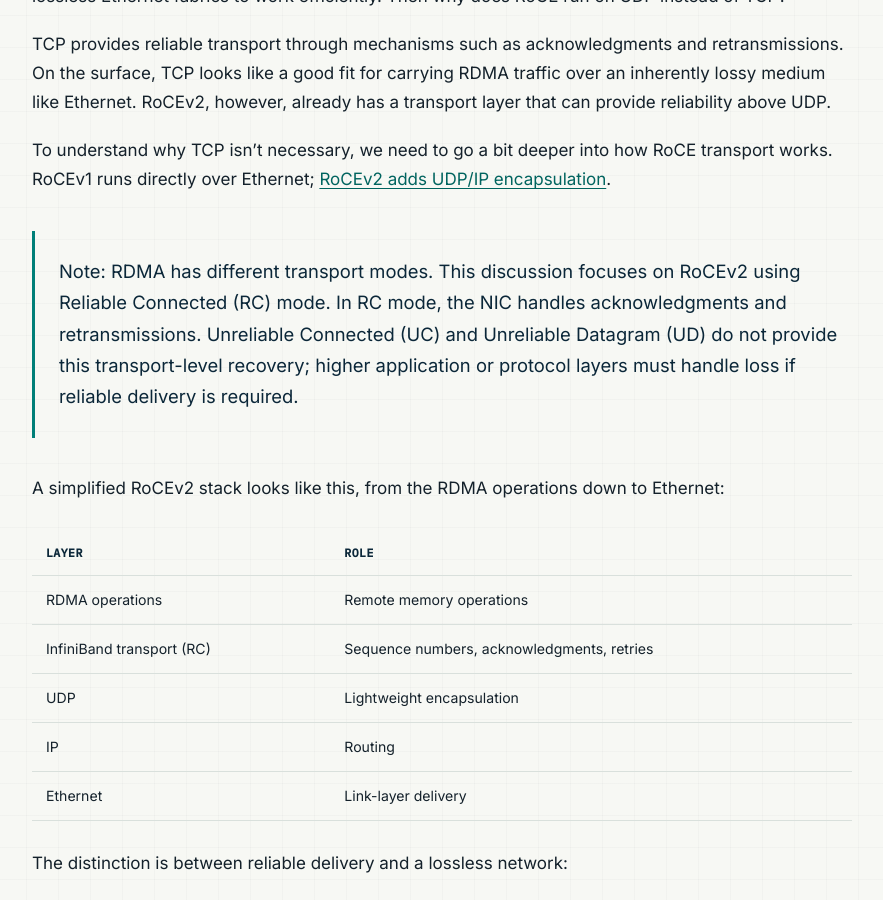
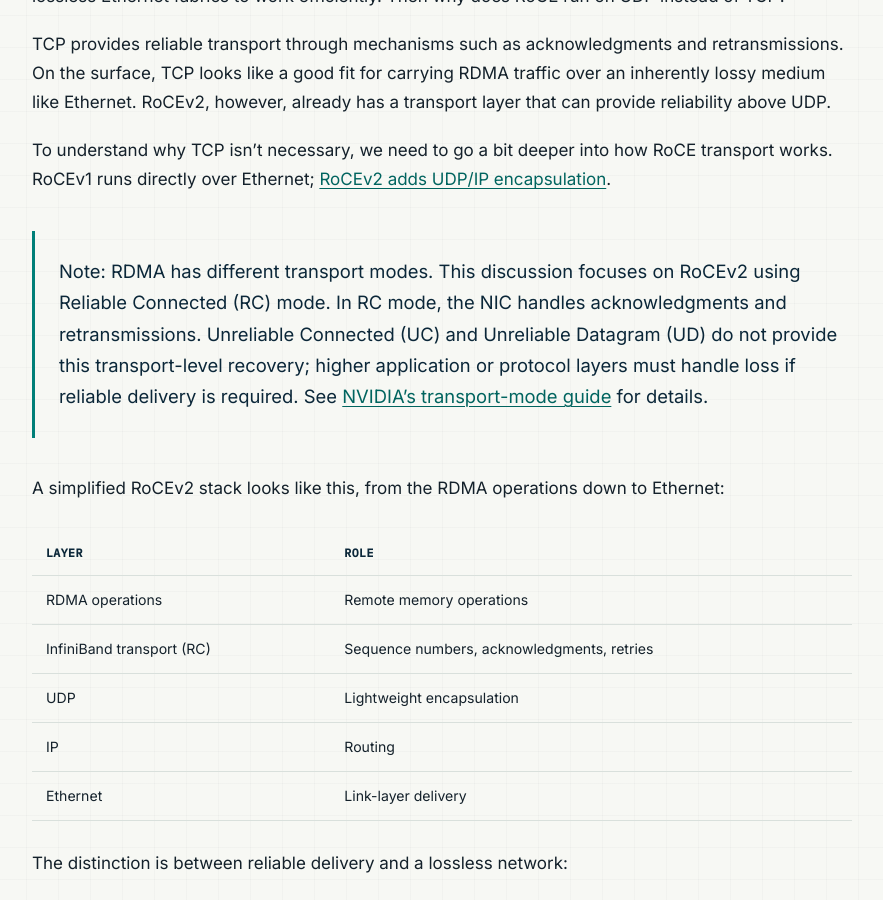
Before and after one commit to karsagar28/karsagar28.github.io, a Jekyll site: the page built from _posts/2026-09-06-why-rocev2-uses-udp-instead-of-tcp.md, in a window 1280 px wide and 900 px high, scrolled down 561 px. Shown: the whole window, without its empty margins (198-1081 px from the left). Built offline with Jekyll 4.4.1, drawn with Linux system fonts in a browser that asks for light colours; comment, search, counter and statistics services are not loaded.

Commit message:
Link NVIDIA transport-mode guide from RC note

```diff
--- a/_posts/2026-09-06-why-rocev2-uses-udp-instead-of-tcp.md
+++ b/_posts/2026-09-06-why-rocev2-uses-udp-instead-of-tcp.md
@@ -16,7 +16,7 @@ TCP provides reliable transport through mechanisms such as acknowledgments and r
 
 To understand why TCP isn't necessary, we need to go a bit deeper into how RoCE transport works. RoCEv1 runs directly over Ethernet; [RoCEv2 adds UDP/IP encapsulation](https://networking-docs.nvidia.com/mlnxofedswum/24010331/rdma-over-converged-ethernet-roce).
 
-> Note: RDMA has different transport modes. This discussion focuses on RoCEv2 using Reliable Connected (RC) mode. In RC mode, the NIC handles acknowledgments and retransmissions. Unreliable Connected (UC) and Unreliable Datagram (UD) do not provide this transport-level recovery; higher application or protocol layers must handle loss if reliable delivery is required.
+> Note: RDMA has different transport modes. This discussion focuses on RoCEv2 using Reliable Connected (RC) mode. In RC mode, the NIC handles acknowledgments and retransmissions. Unreliable Connected (UC) and Unreliable Datagram (UD) do not provide this transport-level recovery; higher application or protocol layers must handle loss if reliable delivery is required. See [NVIDIA's transport-mode guide](https://networking-docs.nvidia.com/doca/archive/3-5-0/rdma-aware-networks-programming-guide) for details.
 
 A simplified RoCEv2 stack looks like this, from the RDMA operations down to Ethernet:
 
```
